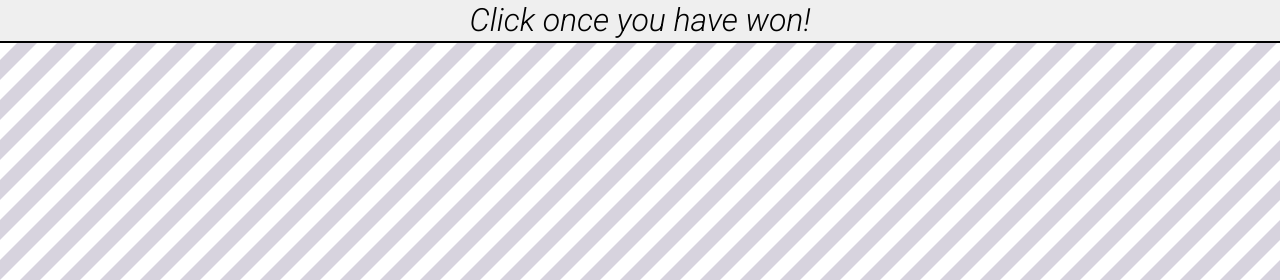
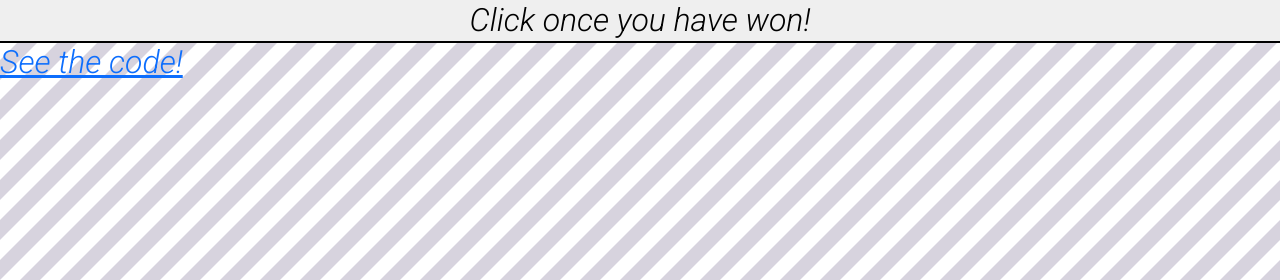
Before and after one commit to RMcDowra/charilie-stunning-octo-pancake, a plain HTML site: page index.html in a window 1280 px wide. Shown: the part 520-800 px from the top of the page. Drawn offline with nearby package versions, Linux system fonts and the light colour scheme.

Commit message:
Update index.html

```diff
--- a/index.html
+++ b/index.html
@@ -25,6 +25,9 @@
 </div>
 <button onClick="window.location.reload()">Click once you have won!</button>
 <!-- partial -->
+
+
+        <a href="https://github.com/RMcDowra/charlie-stunning-octo-pancake/">See the code!</a>
   <script src='https://cdnjs.cloudflare.com/ajax/libs/jquery/3.7.1/jquery.min.js'></script>
 <script src='https://cdnjs.cloudflare.com/ajax/libs/jqueryui/1.13.2/jquery-ui.min.js'></script>
 <script src='https://cdnjs.cloudflare.com/ajax/libs/twitter-bootstrap/5.3.2/js/bootstrap.min.js'></script><script  src="./scripts/script.js"></script>
```
